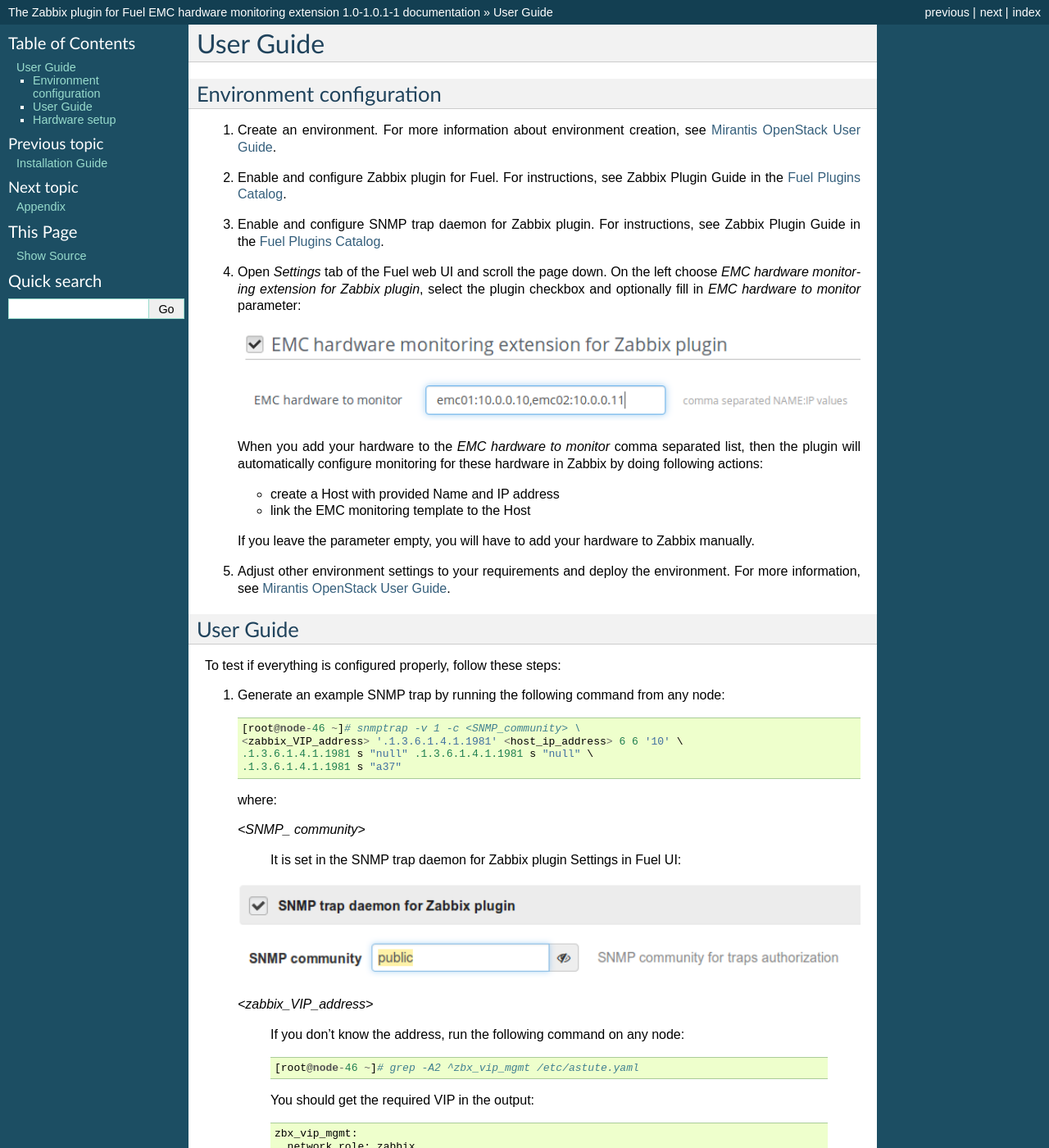
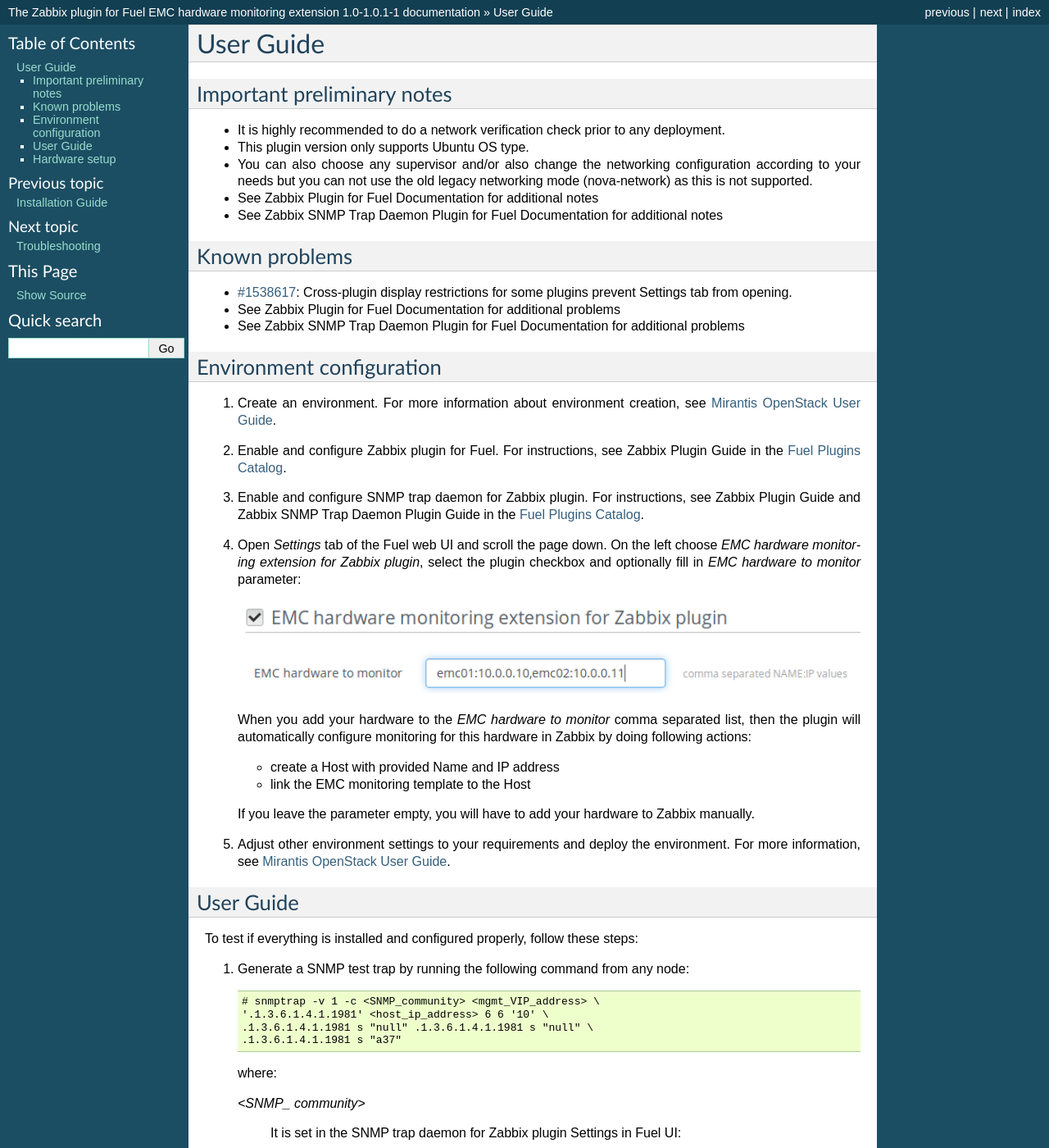
Before and after one commit to openstack-archive/fuel-plugin-zabbix-monitoring-emc, a Sphinx documentation site: the page built from doc/plugin-guide/source/guide.rst, in a window 1280 px wide and 1400 px high. Shown: the whole window at 82% size. Built offline with Sphinx 7.4.7, drawn with Linux system fonts in a browser that asks for light colours; some of the changed text lies outside the part shown.

Commit message:
Uniformize docs across supported versions and output formats
Change-Id: If213a0a7eb3c1b9fbb037fa7e754fa1339e77fe2

```diff
--- a/doc/plugin-guide/source/conf.py
+++ b/doc/plugin-guide/source/conf.py
@@ -1,7 +1,7 @@
 # -*- coding: utf-8 -*-
 #
 # The Zabbix plugin for Fuel EMC hardware monitoring extension documentation build configuration file, created by
-# sphinx-quickstart on Tue Nov  3 10:53:03 2015.
+# sphinx-quickstart on Wed Feb 24 17:05:59 2016.
 #
 # This file is execfile()d with the current directory set to its
 # containing dir.
@@ -14,7 +14,6 @@
 
 import sys
 import os
-import shlex
 
 # If extensions (or modules to document with autodoc) are in another directory,
 # add these directories to sys.path here. If the directory is relative to the
@@ -29,9 +28,7 @@
 # Add any Sphinx extension module names here, as strings. They can be
 # extensions coming with Sphinx (named 'sphinx.ext.*') or your custom
 # ones.
-extensions = [
-    'sphinx.ext.todo',
-]
+extensions = [ ]
 
 # Add any paths that contain templates here, relative to this directory.
 templates_path = ['_templates']
@@ -49,8 +46,8 @@
 
 # General information about the project.
 project = u'The Zabbix plugin for Fuel EMC hardware monitoring extension'
-copyright = u'2016, Mirantis'
-author = u'Mirantis'
+copyright = u'2016, Mirantis Inc.'
+author = u'Mirantis Inc.'
 
 # The version info for the project you're documenting, acts as replacement for
 # |version| and |release|, also used in various other places throughout the
@@ -66,7 +63,7 @@
 #
 # This is also used if you do content translation via gettext catalogs.
 # Usually you set "language" from the command line for these cases.
-language = None
+#language = None
 
 # There are two options for replacing |today|: either, you set today to some
 # non-false value, then it is used:
@@ -76,7 +73,7 @@
 
 # List of patterns, relative to source directory, that match files and
 # directories to ignore when looking for source files.
-exclude_patterns = []
+#exclude_patterns = []
 
 # The reST default role (used for this markup: `text`) to use for all
 # documents.
@@ -103,14 +100,14 @@
 #keep_warnings = False
 
 # If true, `todo` and `todoList` produce output, else they produce nothing.
-todo_include_todos = True
+#todo_include_todos = True
 
 
 # -- Options for HTML output ----------------------------------------------
 
 # The theme to use for HTML and HTML Help pages.  See the documentation for
 # a list of builtin themes.
-html_theme = 'classic'
+html_theme = 'default'
 
 # Theme options are theme-specific and customize the look and feel of a theme
 # further.  For a list of options available for each theme, see the
@@ -218,13 +215,16 @@
 
 # Latex figure (float) alignment
 #'figure_align': 'htbp',
+
+'classoptions': ',openany,oneside',
+'babel': '\\usepackage[english]{babel}'
 }
 
 # Grouping the document tree into LaTeX files. List of tuples
 # (source start file, target name, title,
 #  author, documentclass [howto, manual, or own class]).
 latex_documents = [
-  (master_doc, 'TheZabbixpluginforFuelEMCExtension.tex', u'The Zabbix plugin for Fuel EMC hardware monitoring extension Documentation',
+  (master_doc, 'TheZabbixpluginforFuelEMCExtension-' + version + '.tex', u'The Zabbix plugin for Fuel EMC hardware monitoring extension Documentation',
    author, 'manual'),
 ]
 
@@ -283,3 +283,6 @@
 
 # If true, do not generate a @detailmenu in the "Top" node's menu.
 #texinfo_no_detailmenu = False
+
+# Insert footnotes where they are defined instead of at the end.
+pdf_inline_footnotes = True
--- a/doc/plugin-guide/source/description.rst
+++ b/doc/plugin-guide/source/description.rst
@@ -1,6 +1,6 @@
-===================================================
-EMC hardware monitoring extension for Zabbix plugin
-===================================================
+================================================================
+Guide to the EMC hardware monitoring extension for Zabbix plugin
+================================================================
 
 EMC hardware monitoring extension plugin extends Zabbix plugin functionality
 by adding monitoring of incoming SNMP traps sent from EMC VNX arrays via
--- a/doc/plugin-guide/source/guide.rst
+++ b/doc/plugin-guide/source/guide.rst
@@ -2,19 +2,45 @@
 User Guide
 ==========
 
+Important preliminary notes
+===========================
+
+- It is highly recommended to do a network verification check prior
+  to any deployment.
+- This plugin version only supports Ubuntu OS type.
+- You can also choose any supervisor and/or also change the
+  networking configuration according to your needs  but you can not use
+  the old legacy networking mode (nova-network) as this is not supported.
+- See Zabbix Plugin for Fuel Documentation for additional notes
+- See Zabbix SNMP Trap Daemon Plugin for Fuel Documentation for additional notes
+
+Known problems
+==============
+
+- `#1538617 <https://bugs.launchpad.net/fuel-plugins/+bug/1538617>`_:
+  Cross-plugin display restrictions for some plugins prevent Settings tab from opening.
+- See Zabbix Plugin for Fuel Documentation for additional problems
+- See Zabbix SNMP Trap Daemon Plugin for Fuel Documentation for additional problems
+
 Environment configuration
 =========================
 
-1. Create an environment. For more information about environment creation, see
+.. highlight:: none
+
+#. Create an environment. For more information about environment creation, see
    `Mirantis OpenStack User Guide <http://docs.mirantis.com/openstack/fuel
    /fuel-7.0/user-guide.html#create-a-new-openstack-environment>`_.
-2. Enable and configure Zabbix plugin for Fuel. For instructions, see Zabbix
+
+#. Enable and configure Zabbix plugin for Fuel. For instructions, see Zabbix
    Plugin Guide in the `Fuel Plugins Catalog <https://www.mirantis.com
    /products/openstack-drivers-and-plugins/fuel-plugins/>`_.
-3. Enable and configure SNMP trap daemon for Zabbix plugin. For instructions,
-   see Zabbix Plugin Guide in the `Fuel Plugins Catalog <https://www.mirantis
-   .com/products/openstack-drivers-and-plugins/fuel-plugins/>`_.
-4. Open *Settings* tab of the Fuel web UI and scroll the page down. On the left
+
+#. Enable and configure SNMP trap daemon for Zabbix plugin. For instructions,
+   see Zabbix Plugin Guide and Zabbix SNMP Trap Daemon Plugin Guide
+   in the `Fuel Plugins Catalog <https://www.mirantis.com/products/
+   openstack-drivers-and-plugins/fuel-plugins/>`_.
+
+#. Open *Settings* tab of the Fuel web UI and scroll the page down. On the left
    choose *EMC hardware monitoring extension for Zabbix plugin*, select the
    plugin checkbox and optionally fill in *EMC hardware to monitor* parameter:
 
@@ -22,15 +48,16 @@
       :width: 100%
 
    When you add your hardware to the *EMC hardware to monitor* comma separated
-   list, then the plugin will automatically configure monitoring for these
-   hardware in Zabbix by doing following actions:
+   list, then the plugin will automatically configure monitoring
+   for this hardware in Zabbix by doing following actions:
 
    - create a Host with provided Name and IP address
    - link the EMC monitoring template to the Host
 
    If you leave the parameter empty, you will have to add your hardware to
    Zabbix manually.
-5. Adjust other environment settings to your requirements and deploy the
+
+#. Adjust other environment settings to your requirements and deploy the
    environment. For more information, see
    `Mirantis OpenStack User Guide <http://docs.mirantis.com/openstack/fuel
    /fuel-7.0/user-guide.html#create-a-new-openstack-environment>`_.
@@ -38,13 +65,12 @@
 User Guide
 ==========
 
-To test if everything is configured properly, follow these steps:
+To test if everything is installed and configured properly, follow these steps:
 
-1. Generate an example SNMP trap by running the following command from any
-   node::
+#. Generate a SNMP test trap by running the following command from any node::
 
-       [root@node-46 ~]# snmptrap -v 1 -c <SNMP_community> \
-       <zabbix_VIP_address> '.1.3.6.1.4.1.1981' <host_ip_address> 6 6 '10' \
+       # snmptrap -v 1 -c <SNMP_community> <mgmt_VIP_address> \
+       '.1.3.6.1.4.1.1981' <host_ip_address> 6 6 '10' \
        .1.3.6.1.4.1.1981 s "null" .1.3.6.1.4.1.1981 s "null" \
        .1.3.6.1.4.1.1981 s "a37"
 
@@ -57,24 +83,23 @@
    .. image:: ../images/snmptrapd_settings.png
       :width: 100%
 
-   *<zabbix_VIP_address>*
+   *<mgmt_VIP_address>*
 
        If you don’t know the address, run the following command on any node::
 
-           [root@node-46 ~]# grep -A2 ^zbx_vip_mgmt /etc/astute.yaml
+	 # awk '/zbx_vip_mgmt/ {n=1} n==1 && /ipaddr/ {print;exit}' \
+	       /etc/astute.yaml | sed -e 's/.*: //'
 
        You should get the required VIP in the output::
 
-           zbx_vip_mgmt:
-             network_role: zabbix
-             ipaddr: 192.168.0.1
+	 192.168.0.3
 
    *<host_IP_address>*
 
        IP address of EMC hardware filled in *EMC hardware to monitor* parameter
 
 
-2. After several seconds of running the snmptrap command you should see a new
+#. After several seconds of running the snmptrap command you should see a new
    event in the Last 20 issues section of the Zabbix Dashboard (for information
    on how to login to Zabbix Web Interface see Zabbix Plugin Guide in the `Fuel
    Plugins Catalog <https://www.mirantis.com/products/
@@ -111,19 +136,18 @@
 refer to your hardware’s manual. Generally, you have to set these two
 parameters on your hardware:
 
-1. SNMP manager - set to Zabbix VIP address of your environment
+#. SNMP manager - set to Zabbix VIP address of your environment
 
    If you don’t know the address, run the following command on any node::
 
-       [root@node-46 ~]# grep -A2 ^zbx_vip_mgmt /etc/astute.yaml
+     # awk '/zbx_vip_mgmt/ {n=1} n==1 && /ipaddr/ {print;exit}' \
+     /etc/astute.yaml | sed -e 's/.*: //'
 
    You should get the required VIP in the output::
 
-       zbx_vip_mgmt:
-         network_role: zabbix
-         ipaddr: 192.168.0.1
+     192.168.0.3
 
-2. SNMP community - set the same value as in the *SNMP community* parameter
+#. SNMP community - set the same value as in the *SNMP community* parameter
    from the SNMP trap daemon for Zabbix plugin settings:
 
    .. image:: ../images/snmptrapd_settings.png
--- a/doc/plugin-guide/source/terms.rst
+++ b/doc/plugin-guide/source/keyterms.rst
@@ -5,14 +5,14 @@
 Zabbix
     An enterprise open source monitoring solution for networks and
     applications. It is designed to monitor and track the status of various
-    network services,servers, and other network hardware.
+    network services, servers, and other network hardware.
 
 VIP
     Virtual IP Address.
 
 SNMP trap
-    A message which is send from agent (for example EMC array) to monitoring
-    manager.
+    A message which is send from agent (for example, from EMC array) to
+    monitoring manager.
 
 SNMP community
     A password which is used for incoming SNMP traps authorization.
--- /dev/null
+++ b/doc/plugin-guide/source/limitations.rst
@@ -0,0 +1,4 @@
+Limitations
+===========
+
+The plugin only supports neutron when specifying network settings. Old legacy mode (nova-network) is not supported
```
Also changed, not shown: other parts of doc/plugin-guide/source/guide.rst (+1 -1 lines), doc/plugin-guide/source/appendix.rst (+33 -1 lines), doc/plugin-guide/source/changelog.rst (added, +10 -0 lines), doc/plugin-guide/source/index.rst (+14 -12 lines), doc/plugin-guide/source/purpose.rst (added, +7 -0 lines), doc/plugin-guide/source/revisionhistory.rst (added, +26 -0 lines), doc/plugin-guide/source/troubleshooting.rst (added, +82 -0 lines).
